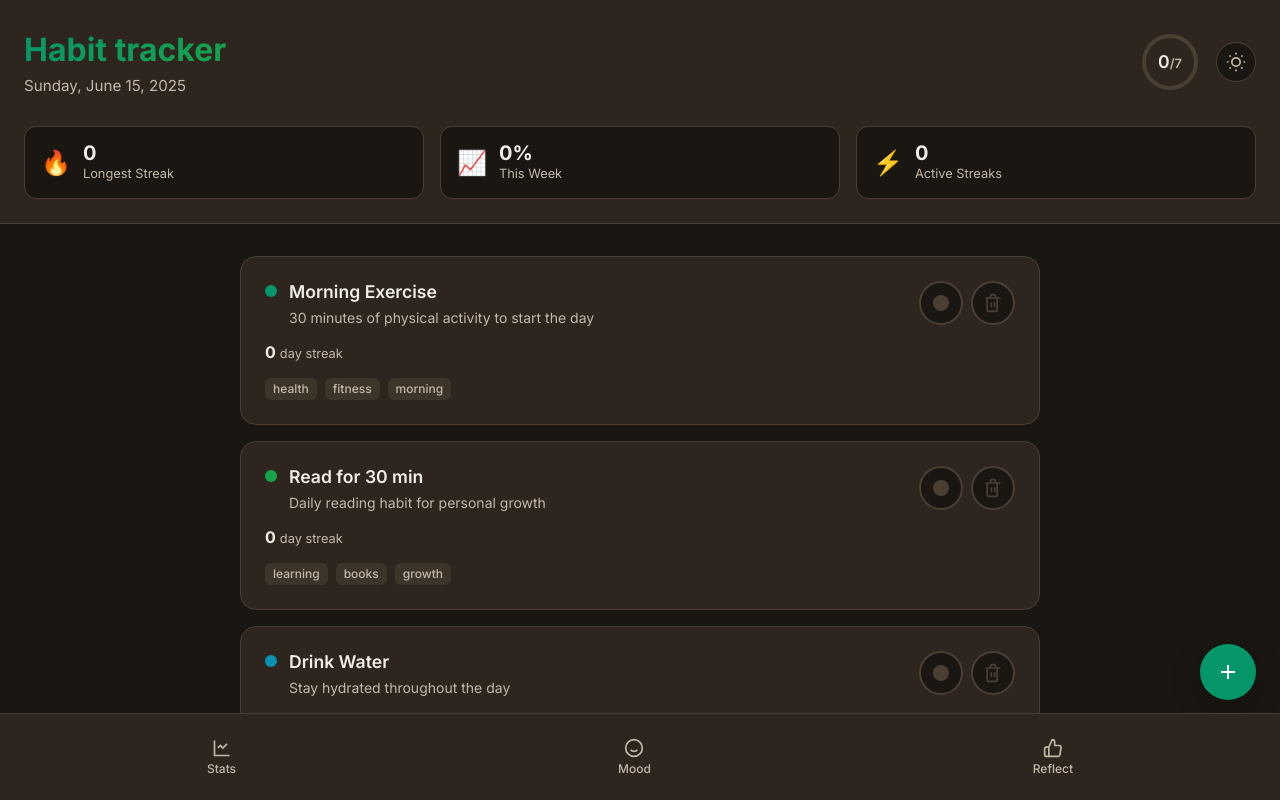
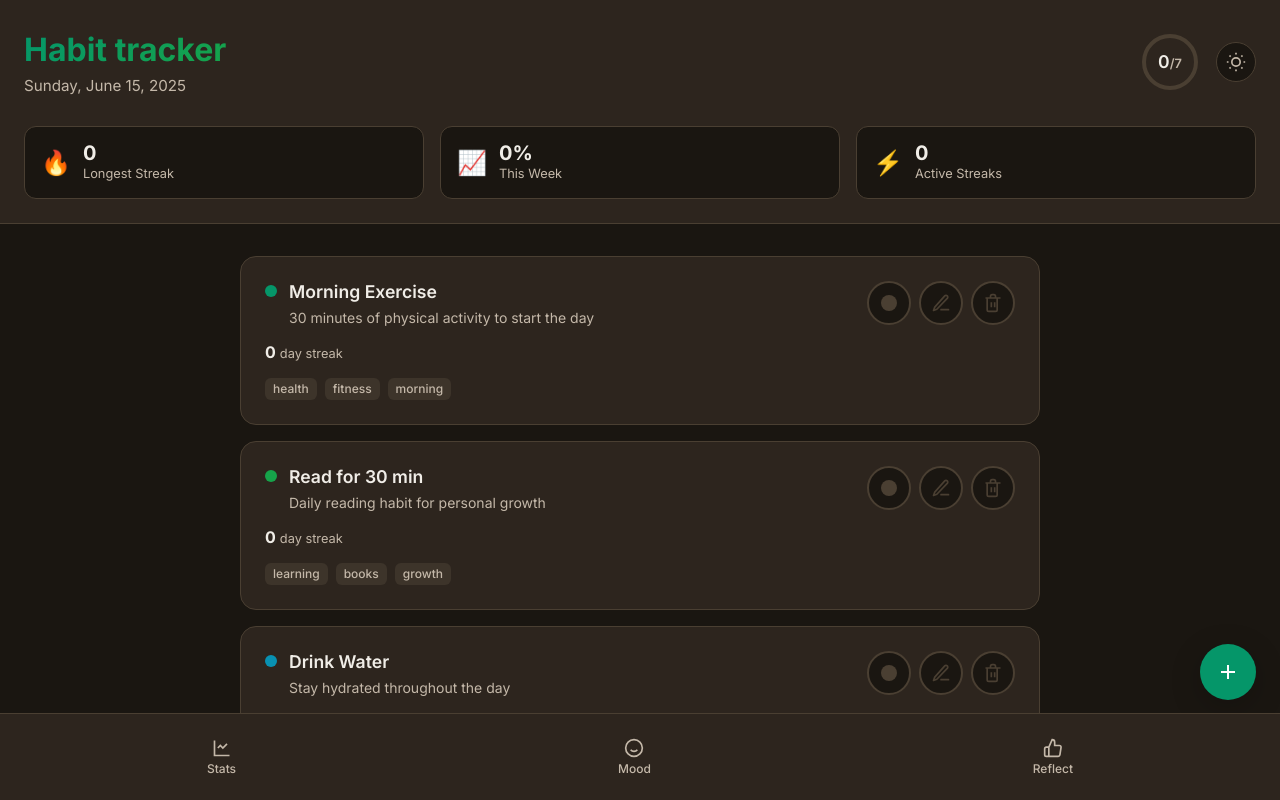
Before and after one commit to Kevin-Hahn/habit-tracker, an Angular app: page / in a window 1280 px wide. Shown: the top 800 px of the page. Built offline with nearby package versions, Linux system fonts and the light colour scheme.

Commit message:
feat: edit a habit

```diff
--- a/src/app/components/habit-card/habit-card.component.css
+++ b/src/app/components/habit-card/habit-card.component.css
@@ -71,7 +71,7 @@
   line-height: 1.4;
 }
 
-.habit-toggle, .habit-delete {
+.habit-toggle, .habit-delete, .habit-edit {
   width: 44px;
   height: 44px;
   border-radius: 50%;
@@ -92,7 +92,7 @@
   transform: scale(1.05);
 }
 
-.habit-delete {
+.habit-delete, .habit-edit {
    margin-left: 0.5rem;
    color: var(--border-color);
 }
@@ -100,6 +100,12 @@
 .habit-delete:hover {
   background: var(--warning-color);
   border-color: var(--warning-color);
+  color: white;
+}
+
+.habit-edit:hover {
+  background: var(--accent-primary);
+  border-color: var(--accent-primary);
   color: white;
 }
 
--- a/src/app/components/habit-card/habit-card.component.html
+++ b/src/app/components/habit-card/habit-card.component.html
@@ -34,6 +34,26 @@
       } @else {
         <div class="toggle-circle"></div>
       }
+    </button>
+    <button
+      class="habit-edit"
+      (click)="handleEdit()"
+      aria-label="Edit habit"
+      title="Edit habit"
+    >
+      <svg
+        width="20"
+        height="20"
+        viewBox="0 0 24 24"
+        fill="none"
+        stroke="currentColor"
+        stroke-width="2"
+        stroke-linecap="round"
+        stroke-linejoin="round"
+      >
+        <path d="M12 20h9" />
+        <path d="M16.5 3.5a2.121 2.121 0 0 1 3 3L7 19.5 3 21l1.5-4L16.5 3.5z" />
+      </svg>
     </button>
     <button
       class="habit-delete"
--- a/src/app/components/habit-card/habit-card.component.ts
+++ b/src/app/components/habit-card/habit-card.component.ts
@@ -35,4 +35,8 @@ export class HabitCardComponent {
   handleDelete(): void {
     this.delete.emit();
   }
+
+  handleEdit(): void {
+    this.edit.emit();
+  }
 }
--- a/src/app/components/habit-form/habit-form.container.ts
+++ b/src/app/components/habit-form/habit-form.container.ts
@@ -1,8 +1,8 @@
-import { Component, signal, Input, Output, EventEmitter } from "@angular/core";
 import { CommonModule } from "@angular/common";
+import { Component, EventEmitter, Input, Output, signal } from "@angular/core";
+import { Habit, HabitFrequency } from "../../models/habit.model";
 import { HabitService } from "../../services/habit.service";
 import { HabitFormComponent } from "./habit-form.component";
-import { Habit, HabitFrequency } from "../../models/habit.model";
 
 interface HabitFormData {
   name: string;
@@ -31,7 +31,35 @@ interface HabitFormData {
   `,
 })
 export class HabitFormContainerComponent {
-  @Input() editingHabit: Habit | null = null;
+  @Input() set editingHabit(habit: Habit | null) {
+    if (habit) {
+      this.formData.set({
+        name: habit.name,
+        description: habit.description || "",
+        frequency: { ...habit.frequency },
+        category: habit.category,
+        color: habit.color,
+        tags: [...habit.tags],
+        targetCount: habit.targetCount,
+      });
+    } else {
+      this.formData.set({
+        name: "",
+        description: "",
+        frequency: { type: "daily" },
+        category: "Health",
+        color: "#4ade80",
+        tags: [],
+        targetCount: 1,
+      });
+    }
+    this._editingHabit = habit;
+  }
+  private _editingHabit: Habit | null = null;
+  get editingHabit(): Habit | null {
+    return this._editingHabit;
+  }
+
   @Output() close = new EventEmitter<void>();
   @Output() habitCreated = new EventEmitter<Habit>();
   @Output() habitUpdated = new EventEmitter<Habit>();
```
